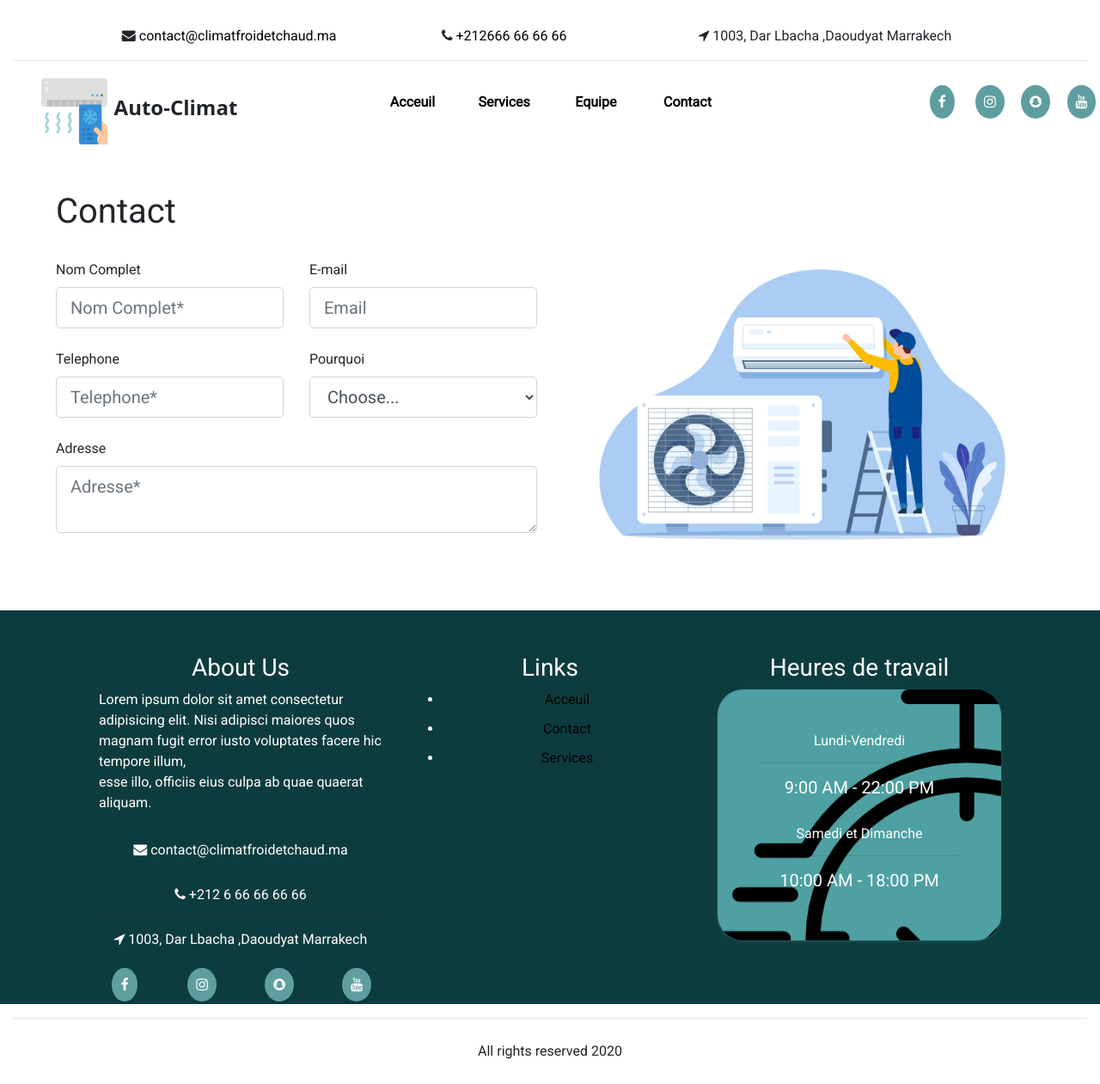
After one commit to DoraymonIT/Climat-Website, a PHP site: page /vue/contact.html in a window 1280 px wide. The commit adds this page. Shown: the whole page at 86% size. Run offline with PHP 8.4, Linux system fonts and the light colour scheme.

Commit message:
add contact page

```diff
--- a/style/style.css
+++ b/style/style.css
@@ -10,22 +10,29 @@ li {
     display: inline-block;
     color: cadetblue;
     text-decoration: none;
+    font-weight: bold;
 }
-a{
-    text-decoration: blink;
-}
+
 .cool-link::after {
     content: '';
     display: block;
     width: 0;
-    height: 2px;
+    height: 4px;
     background: cadetblue;
     transition: width .4s;
 }
 
 .cool-link:hover::after {
-    width: 100%;
+    width: 50%;
     transition: width .3s;
+
+}
+a{
+    color: black;
+}
+a:hover {
+    color: black;
+    text-decoration: none;
 }
 .menu{
     padding-top: 20px;
@@ -77,7 +84,9 @@ a{
     text-align: center;
 }
 .aw9aat{
+    background-image: url("/images/stopwatch.png");
     background-color: #4ea0a2;
+
     padding: 50px;
     border-radius: 30px;
     box-shadow: 0px 1px 4px -2px cadetblue;
@@ -88,6 +97,9 @@ a{
 @media (max-width:750px){
     .s-media{
 display: none;
+    }
+    #gone{
+        display: none;
     }
     #saw{
         display: none;
--- /dev/null
+++ b/vue/contact.html
@@ -0,0 +1,245 @@
+<!DOCTYPE html>
+<html lang="en">
+  <head>
+    <meta charset="UTF-8" />
+    <meta name="viewport" content="width=device-width, initial-scale=1.0" />
+    <link rel="stylesheet" href="../vondor/fontawesome-free/css/all.min.css" />
+    <link
+      rel="stylesheet"
+      href="../vondor/fontawesome-free-5.14.0-web/css/fontawesome.min.css"
+    />
+    <link
+      rel="stylesheet"
+      href="https://stackpath.bootstrapcdn.com/font-awesome/4.7.0/css/font-awesome.min.css"
+    />
+    <link
+      rel="stylesheet"
+      href="../vondor/bootstrap/dist/css/bootstrap.min.css"
+    />
+    <link rel="stylesheet" href="/style/style.css" />
+    <link
+      rel="shortcut icon"
+      href="../images/air-conditioner-logo.png"
+      type="image/x-icon"
+    />
+    <link
+      href="https://fonts.googleapis.com/css2?family=Roboto"
+      rel="stylesheet"
+    />
+    <link href="https://unpkg.com/aos@2.3.1/dist/aos.css" rel="stylesheet" />
+    <title>Contactez-Nous | Climat Froid et Chaud</title>
+  </head>
+  <body>
+    <div class="container-fluid">
+      <div class="row" style="padding-top: 30px; text-align: center">
+        <div class="col-md-1"></div>
+        <div class="col-md-3">
+          <i class="fa fa-envelope"></i> <a href="mailto:contact@climatfroidetchaud.ma">contact@climatfroidetchaud.ma</a>
+        </div>
+        <div class="col-md-3">
+          <i class="fa fa-phone"></i> <a href="tel:+212666666666">+212666 66 66 66</a>
+        </div>
+        <!-- Hnaya ghanddir lien vers Location de cette magasin ou entreprise -->
+        <div class="col-md-4">
+          <i class="fa fa-location-arrow"></i> 1003, Dar Lbacha ,Daoudyat
+          Marrakech
+        </div>
+        <div class="col-md-1"></div>
+      </div>
+      <hr />
+      <div class="row" style="text-align: center">
+        <div class="col-md-3">
+          <img
+            src="../images/air-conditioner-logo.png"
+            alt="logo"
+            height="85px"
+          />
+          <span id="titlee">Auto-Climat</span>
+        </div>
+        <div class="col-md-1"></div>
+        <div class="col-md-1 cool-link menu">
+          <a href="index.html"> Acceuil</a>
+        </div>
+        <div class="col-md-1 cool-link menu">
+          <a href="google.com"> Services</a>
+        </div>
+        <div class="col-md-1 cool-link menu">
+          <a href="google.com"> Equipe</a>
+        </div>
+        <div class="col-md-1 cool-link menu">
+          <a href="contact.html"> Contact</a>
+        </div>
+        <div class="col-md-2"></div>
+        <div class="col-md-2 menu">
+          <div class="row s-media">
+            <div class="col-md-3">
+              <a class="s-m" href="https://www.google.com" target="_blank"
+                ><i class="fa fa-facebook" aria-hidden="true"></i
+              ></a>
+            </div>
+            <div class="col-md-3">
+              <a class="s-m" href="google.com" target="_blank">
+                <i class="fa fa-instagram" aria-hidden="true"></i
+              ></a>
+            </div>
+            <div class="col-md-3">
+              <a class="s-m" href="google.com" target="_blank">
+                <i class="fa fa-snapchat" aria-hidden="true"></i
+              ></a>
+            </div>
+            <div class="col-md-3">
+              <a class="s-m" href="google.com" target="_blank">
+                <i class="fa fa-youtube" aria-hidden="true"></i
+              ></a>
+            </div>
+          </div>
+        </div>
+      </div>
+
+      <div class="row" style="padding: 50px">
+        <div class="col-md-6">
+          <h1>Contact</h1>
+          <br />
+          <div class="row">
+            <div class="col-md-6">
+              <label>Nom Complet</label>
+              <input
+                class="form-control form-control-lg"
+                type="text"
+                placeholder="Nom Complet*"
+                required
+              />
+            </div>
+            <div class="col-md-6">
+              <label>E-mail</label>
+              <input
+                class="form-control form-control-lg"
+                type="email"
+                placeholder="Email"
+              />
+            </div>
+          </div>
+          <br />
+          <div class="row">
+            <div class="col-md-6">
+              <label>Telephone</label>
+              <input
+                class="form-control form-control-lg"
+                type="text"
+                placeholder="Telephone*"
+                required
+              />
+            </div>
+            <div class="col-md-6">
+              <label for="inputState">Pourquoi</label>
+              <select id="inputState" class="form-control form-control-lg">
+                <option selected>Choose...</option>
+                <option>Bghiit Nsaawb Climat</option>
+                <option>Bghiit N5lii FeedBack Likum</option>
+              </select>
+            </div>
+          </div>
+          <br />
+          <div class="row">
+            <div class="col-md-12">
+              <label>Adresse</label>
+              <textarea
+                class="form-control form-control-lg"
+                type="text"
+                placeholder="Adresse*"
+                required
+              ></textarea>
+            </div>
+          </div>
+        </div>
+        <div class="col-md-6" style="padding-top: 65px;">
+          <img
+            src="/images/4311003.jpg"
+            id="gone"
+            width="100%"
+            alt="contact Page"
+          />
+        </div>
+      </div>
+
+      <div class="row footer-bar">
+        <div class="col-md-4">
+          <h3>About Us</h3>
+          <p style="text-align: left">
+            Lorem ipsum dolor sit amet consectetur <br />
+            adipisicing elit. Nisi adipisci maiores quos magnam fugit error
+            iusto voluptates facere hic tempore illum, <br />
+            esse illo, officiis eius culpa ab quae quaerat aliquam.
+          </p>
+          <hr />
+          <h6><i class="fa fa-envelope"></i> contact@climatfroidetchaud.ma</h6>
+          <hr />
+          <h6><i class="fa fa-phone"></i> +212 6 66 66 66 66</h6>
+          <hr />
+          <h6>
+            <i class="fa fa-location-arrow"></i> 1003, Dar Lbacha ,Daoudyat
+            Marrakech
+          </h6>
+
+          <br />
+          <div class="row s-media">
+            <div class="col-md-3">
+              <a class="s-m" href="https://www.google.com" target="_blank"
+                ><i class="fa fa-facebook" aria-hidden="true"></i
+              ></a>
+            </div>
+            <div class="col-md-3">
+              <a class="s-m" href="google.com" target="_blank">
+                <i class="fa fa-instagram" aria-hidden="true"></i
+              ></a>
+            </div>
+            <div class="col-md-3">
+              <a class="s-m" href="google.com" target="_blank">
+                <i class="fa fa-snapchat" aria-hidden="true"></i
+              ></a>
+            </div>
+            <div class="col-md-3">
+              <a class="s-m" href="google.com" target="_blank">
+                <i class="fa fa-youtube" aria-hidden="true"></i
+              ></a>
+            </div>
+          </div>
+        </div>
+        <div class="col-md-4">
+          <h3>Links</h3>
+          <ul>
+            <li>
+              <a href="#">Acceuil</a>
+            </li>
+            <li>
+              <a href="#">Contact</a>
+            </li>
+            <li>
+              <a href="#">Services</a>
+            </li>
+          </ul>
+        </div>
+        <div class="col-md-4">
+          <h3>Heures de travail</h3>
+          <div class="aw9aat">
+            <!-- <h5>Heures de travail</h5> -->
+
+            <h6>Lundi-Vendredi</h6>
+            <hr />
+            <h5>9:00 AM - 22:00 PM</h5>
+            <br />
+            <h6>Samedi et Dimanche</h6>
+            <hr />
+            <h5>10:00 AM - 18:00 PM</h5>
+          </div>
+        </div>
+      </div>
+      <div>
+        <hr />
+        <p style="text-align: center; padding: 10px">
+          All rights reserved 2020
+        </p>
+      </div>
+    </div>
+  </body>
+</html>
```
Also changed, not shown: vue/index.html (+14 -5 lines).
